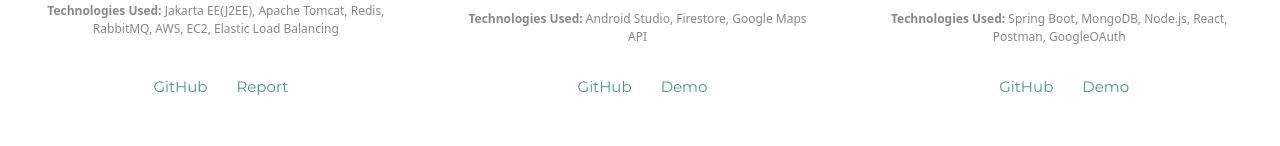
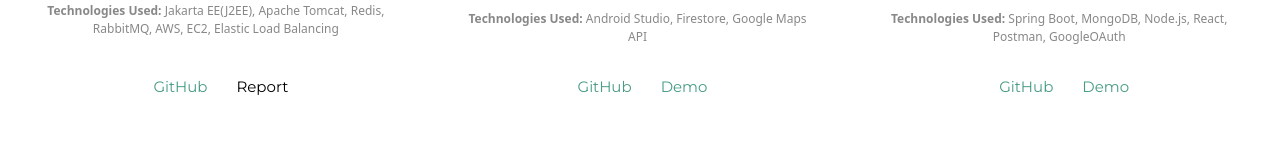
Before and after one commit to tifflastimosa/personal-website, a React (Create React App) app: page / in a window 1280 px wide. Shown: the part 3301-3447 px from the top of the page. Built offline with nearby package versions, Linux system fonts and the light colour scheme; a web font is replaced by a local one.

Commit message:
fix color of Tiffany Codes

```diff
--- a/src/index.css
+++ b/src/index.css
@@ -39,6 +39,7 @@ button {
   border: none;
   outline: none;
   background: none;
+  color: black !important;
 }
 
 
```
